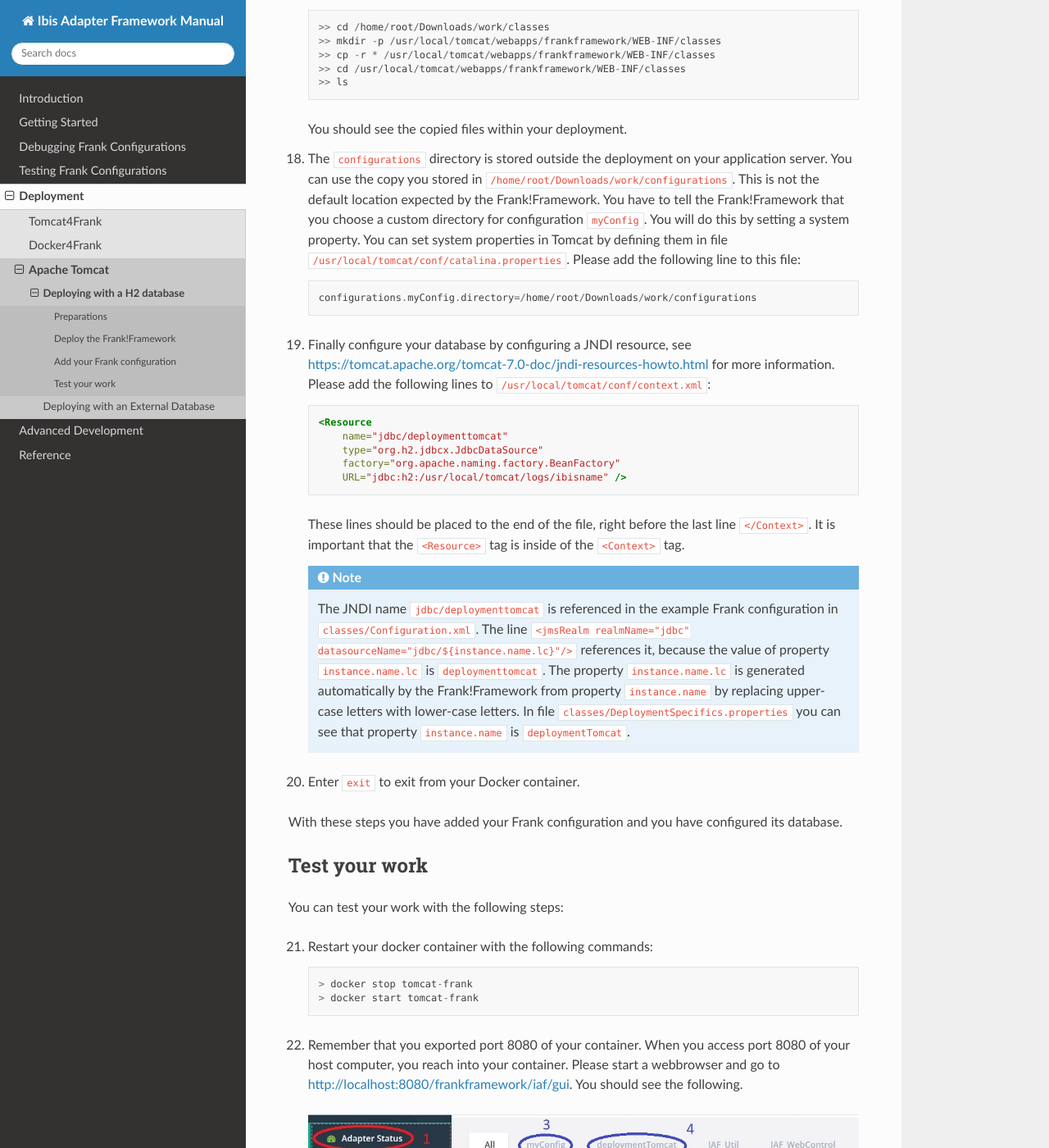
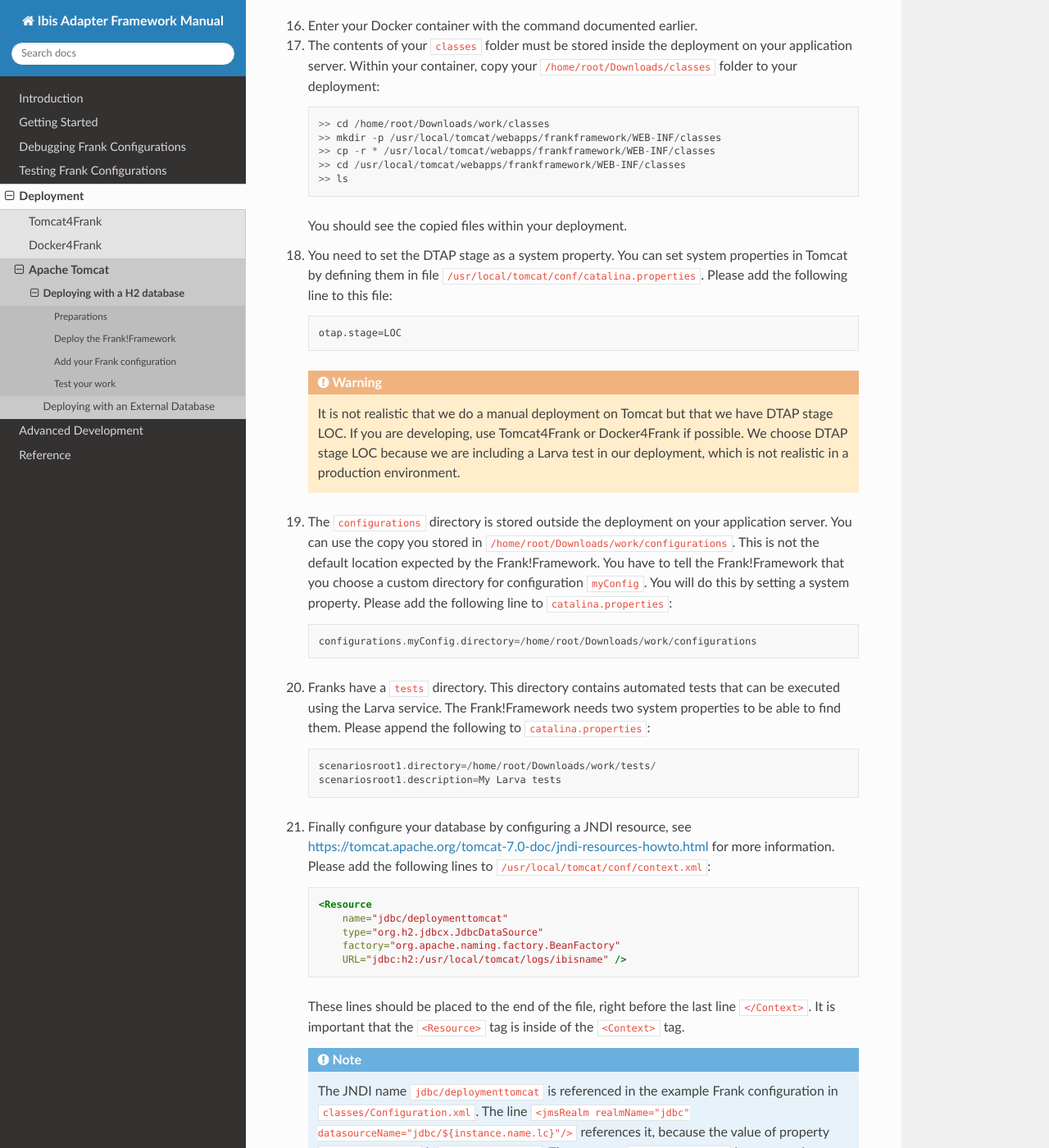
Before and after one commit to frankframework/frank-manual, a Sphinx documentation site: the page built from docs/source/deploying/tomcatBasic.rst, in a window 1280 px wide and 1400 px high, scrolled down 3257 px. Shown: the whole window at 82% size. Built offline with Sphinx 7.4.7 and the Read the Docs theme 2.0.0, drawn with Linux system fonts in a browser that asks for light colours; some of the changed text lies outside the part shown.

Commit message:
Describe deploying Larva tests by hand

```diff
--- a/docs/source/deploying/tomcatBasic.rst
+++ b/docs/source/deploying/tomcatBasic.rst
@@ -21,7 +21,14 @@ As a starting point you need a Linux PC, a Linux virtual machine or a Docker con
         |- Configuration.xml
         |- ConfigurationReferenceProperties.xml
         |- DeploymentSpecifics.properties
+  |- tests
+     |- myConfig
+        |- scenario01.properties
+        |- step1.txt
+        |- step2.txt
   |- downloadLibraries.sh
+  |- Dockerfile
+  |- resorceDef
 
 When you are done with these preparations, please do the following:
 
@@ -117,9 +124,24 @@ With these steps, you have deployed the Frank!Framework on your Docker container
      >> ls
 
    You should see the copied files within your deployment.
-#. The ``configurations`` directory is stored outside the deployment on your application server. You can use the copy you stored in ``/home/root/Downloads/work/configurations``. This is not the default location expected by the Frank!Framework. You have to tell the Frank!Framework that you choose a custom directory for configuration ``myConfig``. You will do this by setting a system property. You can set system properties in Tomcat by defining them in file ``/usr/local/tomcat/conf/catalina.properties``. Please add the following line to this file: ::
+#. You need to set the DTAP stage as a system property. You can set system properties in Tomcat by defining them in file ``/usr/local/tomcat/conf/catalina.properties``. Please add the following line to this file:
+
+   .. code-block:: none
+
+      otap.stage=LOC
+
+   .. WARNING::
+
+      It is not realistic that we do a manual deployment on Tomcat but that we have DTAP stage LOC. If you are developing, use Tomcat4Frank or Docker4Frank if possible. We choose DTAP stage LOC because we are including a Larva test in our deployment, which is not realistic in a production environment.
+
+#. The ``configurations`` directory is stored outside the deployment on your application server. You can use the copy you stored in ``/home/root/Downloads/work/configurations``. This is not the default location expected by the Frank!Framework. You have to tell the Frank!Framework that you choose a custom directory for configuration ``myConfig``. You will do this by setting a system property. Please add the following line to ``catalina.properties``: ::
 
      configurations.myConfig.directory=/home/root/Downloads/work/configurations
+
+#. Franks have a ``tests`` directory. This directory contains automated tests that can be executed using the Larva service. The Frank!Framework needs two system properties to be able to find them. Please append the following to ``catalina.properties``: ::
+
+     scenariosroot1.directory=/home/root/Downloads/work/tests/
+     scenariosroot1.description=My Larva tests
 
 #. Finally configure your database by configuring a JNDI resource, see https://tomcat.apache.org/tomcat-7.0-doc/jndi-resources-howto.html for more information. Please add the following lines to ``/usr/local/tomcat/conf/context.xml``:
 
@@ -173,4 +195,14 @@ You can test your work with the following steps:
 
    .. image:: testPipeline.jpg
 
-#. Check that you get the result message ``From stage PRD, I say My text is Hello`` (number 5) and that processing was successful. You should see a green bar with the word "success" (number 6).
+#. Check that you get the result message ``From stage LOC, I say My text is Hello`` (number 5) and that processing was successful. You should see a green bar with the word "success" (number 6).
+
+#. Please click "Larva" as shown in the screen below:
+
+   .. image:: frankConsoleFindTestTools.jpg
+
+#. You see you are in the Larva screen (number 1 in the figure below). Please enter "/" (number 2) to select all tests into your scenario root (number 3). Please note that you see the name here you configured using system property ``scenariosroot1.description``. Press "start" (number 4) to run your tests.
+
+   .. image:: larva.jpg
+
+#. Check that your tests succeed (number 5).
```
Also changed, not shown: other parts of docs/source/deploying/tomcatBasic.rst (+1 -1 lines), docs/source/deploying/larva.jpg (added), docs/source/deploying/testPipeline.jpg, 6 other files.
